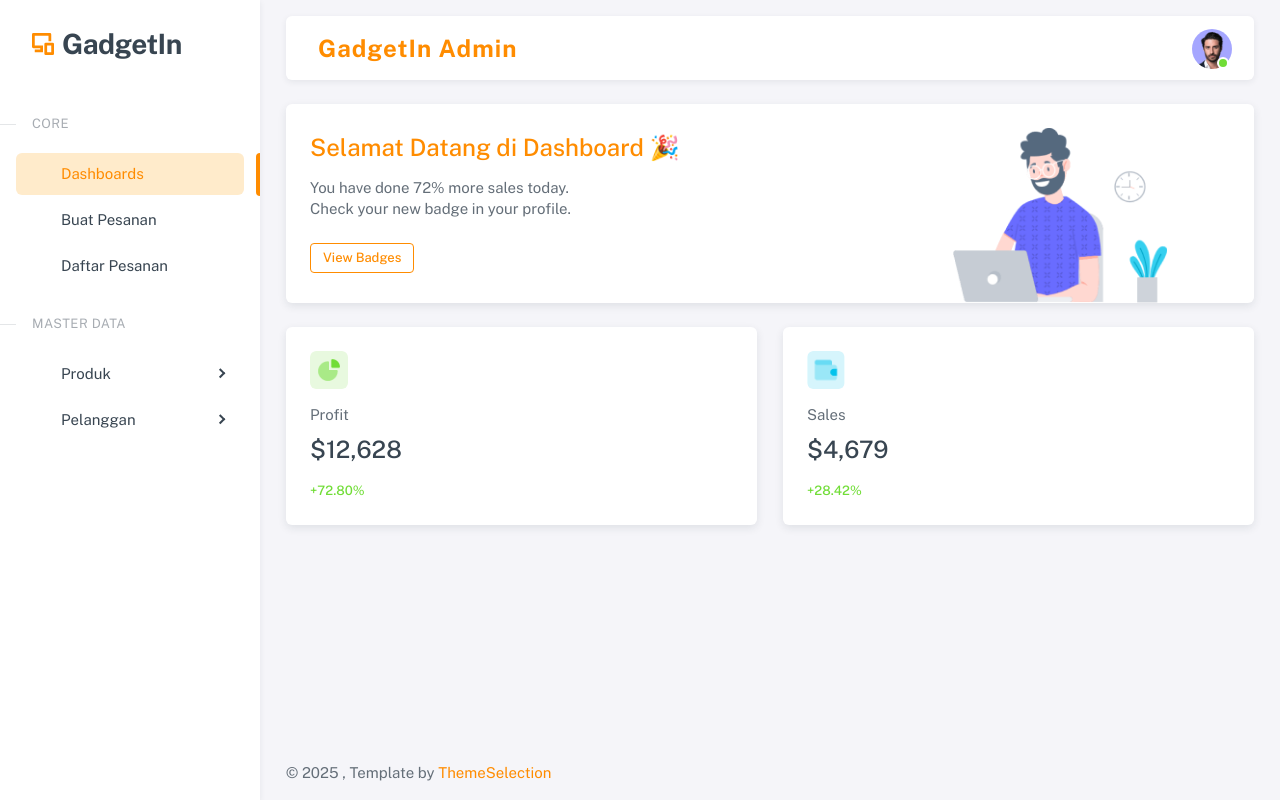
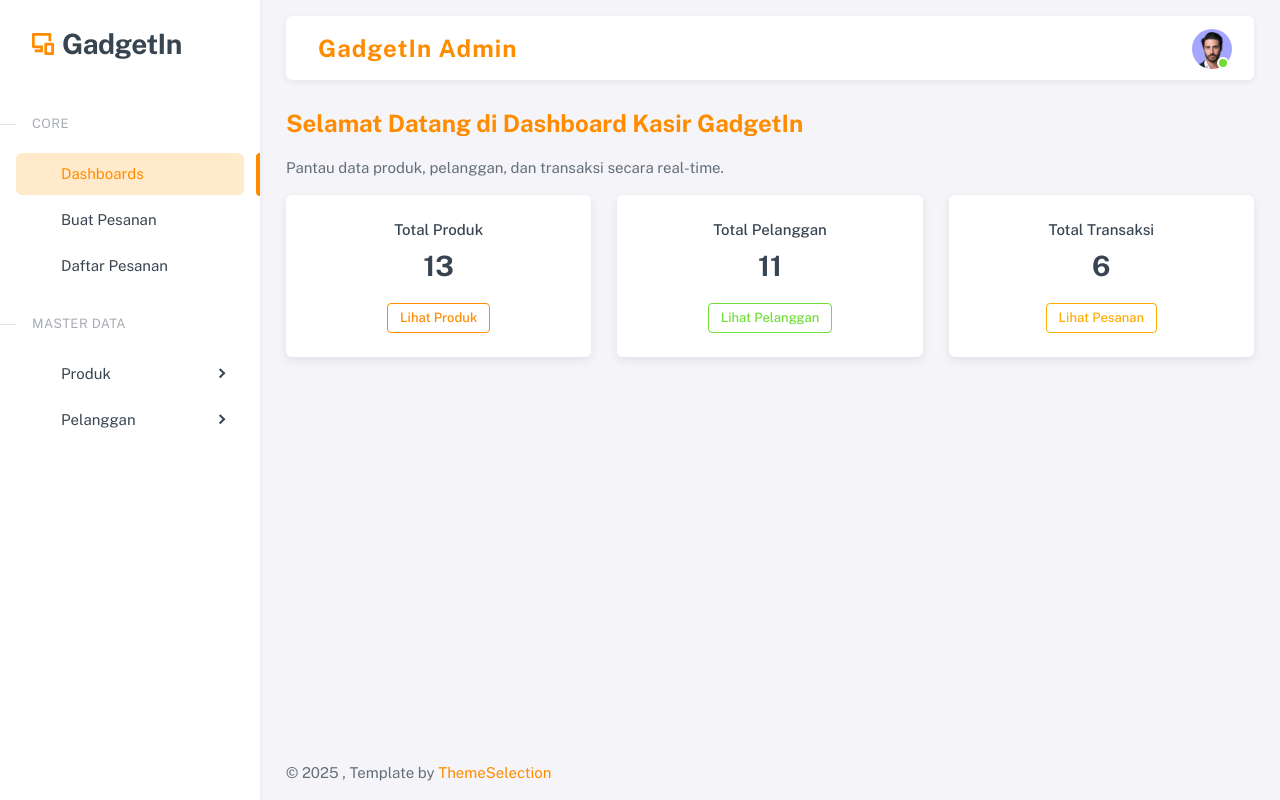
Before and after one commit to theniswara/web-kasir, a PHP site: page /admin/index.php in a window 1280 px wide. Run offline with PHP 8.4, Linux system fonts and the light colour scheme; a user stored in the database is signed in; data comes from the database, SQL or seed files in the repository; some libraries are stand-ins or nearby versions.

Commit message:
Menambahkan tamplan total produk, pelanggan dan transaksi di halaman dashboard

```diff
--- a/admin/index.php
+++ b/admin/index.php
@@ -6,8 +6,20 @@ if (!isset($_SESSION["login"])) { // jika tdak ada session login
   exit;
 }
 include('includes/header.php');
+require_once '../config/dbcon.php';
 
-
+function getCount($tableName)
+{
+  global $conn;
+  $query = "SELECT COUNT(*) as total FROM `$tableName`";
+  $result = mysqli_query($conn, $query);
+  if ($result) {
+    $row = mysqli_fetch_assoc($result);
+    return (int)$row['total'];
+  } else {
+    return 0;
+  }
+}
 ?>
 
 
@@ -104,101 +116,40 @@ include('includes/header.php');
 <div class="content-wrapper">
   <!-- Content -->
   <div class="container-xxl flex-grow-1 container-p-y">
+    <h4 class="fw-bold mb-4 text-primary">Selamat Datang di Dashboard Kasir GadgetIn</h4>
+    <p class="mb-4">Pantau data produk, pelanggan, dan transaksi secara real-time.</p>
     <div class="row">
-      <div class="col-xxl-8 mb-6 order-0">
-        <div class="card">
-          <div class="d-flex align-items-start row">
-            <div class="col-sm-7">
-              <div class="card-body">
-                <h4 class="card-title text-primary mb-3">Selamat Datang di Dashboard 🎉</h4>
-                <p class="mb-6">
-                  You have done 72% more sales today.<br />Check your new badge in your profile.
-                </p>
-
-                <a href="javascript:;" class="btn btn-sm btn-outline-primary">View Badges</a>
-              </div>
-            </div>
-            <div class="col-sm-5 text-center text-sm-left">
-              <div class="card-body pb-0 px-0 px-md-6">
-                <img
-                  src="assets/img/illustrations/man-with-laptop.png"
-                  height="175"
-                  alt="View Badge User" />
-              </div>
-            </div>
+      <div class="col-md-4 mb-4">
+        <div class="card h-100">
+          <div class="card-body text-center">
+            <i class="bx bx-package text-primary mb-2" style="font-size:2rem"></i>
+            <h6 class="mb-1">Total Produk</h6>
+            <h3 class="fw-bold mb-2"><?= getCount('produk') ?></h3>
+            <a href="list-produk.php" class="btn btn-sm btn-outline-primary mt-2">Lihat Produk</a>
           </div>
         </div>
       </div>
-      <div class="col-xxl-4 col-lg-12 col-md-4 order-1">
-        <div class="row">
-          <div class="col-lg-6 col-md-12 col-6 mb-6">
-            <div class="card h-100">
-              <div class="card-body">
-                <div class="card-title d-flex align-items-start justify-content-between mb-4">
-                  <div class="avatar flex-shrink-0">
-                    <img
-                      src="assets/img/icons/unicons/chart-success.png"
-                      alt="chart success"
-                      class="rounded" />
-                  </div>
-                  <div class="dropdown">
-                    <button
-                      class="btn p-0"
-                      type="button"
-                      id="cardOpt3"
-                      data-bs-toggle="dropdown"
-                      aria-haspopup="true"
-                      aria-expanded="false">
-                      <i class="icon-base bx bx-dots-vertical-rounded text-body-secondary"></i>
-                    </button>
-                    <div class="dropdown-menu dropdown-menu-end" aria-labelledby="cardOpt3">
-                      <a class="dropdown-item" href="javascript:void(0);">View More</a>
-                      <a class="dropdown-item" href="javascript:void(0);">Delete</a>
-                    </div>
-                  </div>
-                </div>
-                <p class="mb-1">Profit</p>
-                <h4 class="card-title mb-3">$12,628</h4>
-                <small class="text-success fw-medium"><i class="icon-base bx bx-up-arrow-alt"></i> +72.80%</small>
-              </div>
-            </div>
+      <div class="col-md-4 mb-4">
+        <div class="card h-100">
+          <div class="card-body text-center">
+            <i class="bx bx-user text-success mb-2" style="font-size:2rem"></i>
+            <h6 class="mb-1">Total Pelanggan</h6>
+            <h3 class="fw-bold mb-2"><?= getCount('customer') ?></h3>
+            <a href="list-pelanggan.php" class="btn btn-sm btn-outline-success mt-2">Lihat Pelanggan</a>
           </div>
-          <div class="col-lg-6 col-md-12 col-6 mb-6">
-            <div class="card h-100">
-              <div class="card-body">
-                <div class="card-title d-flex align-items-start justify-content-between mb-4">
-                  <div class="avatar flex-shrink-0">
-                    <img
-                      src="assets/img/icons/unicons/wallet-info.png"
-                      alt="wallet info"
-                      class="rounded" />
-                  </div>
-                  <div class="dropdown">
-                    <button
-                      class="btn p-0"
-                      type="button"
-                      id="cardOpt6"
-                      data-bs-toggle="dropdown"
-                      aria-haspopup="true"
-                      aria-expanded="false">
-                      <i class="icon-base bx bx-dots-vertical-rounded text-body-secondary"></i>
-                    </button>
-                    <div class="dropdown-menu dropdown-menu-end" aria-labelledby="cardOpt6">
-                      <a class="dropdown-item" href="javascript:void(0);">View More</a>
-                      <a class="dropdown-item" href="javascript:void(0);">Delete</a>
-                    </div>
-                  </div>
-                </div>
-                <p class="mb-1">Sales</p>
-                <h4 class="card-title mb-3">$4,679</h4>
-                <small class="text-success fw-medium"><i class="icon-base bx bx-up-arrow-alt"></i> +28.42%</small>
-              </div>
-            </div>
+        </div>
+      </div>
+      <div class="col-md-4 mb-4">
+        <div class="card h-100">
+          <div class="card-body text-center">
+            <i class="bx bx-receipt text-warning mb-2" style="font-size:2rem"></i>
+            <h6 class="mb-1">Total Transaksi</h6>
+            <h3 class="fw-bold mb-2"><?= getCount('transaksi') ?></h3>
+            <a href="pesanan.php" class="btn btn-sm btn-outline-warning mt-2">Lihat Pesanan</a>
           </div>
         </div>
       </div>
     </div>
   </div>
   <!-- / Content -->
-
   <?php include('includes/footer.php'); ?>
```
